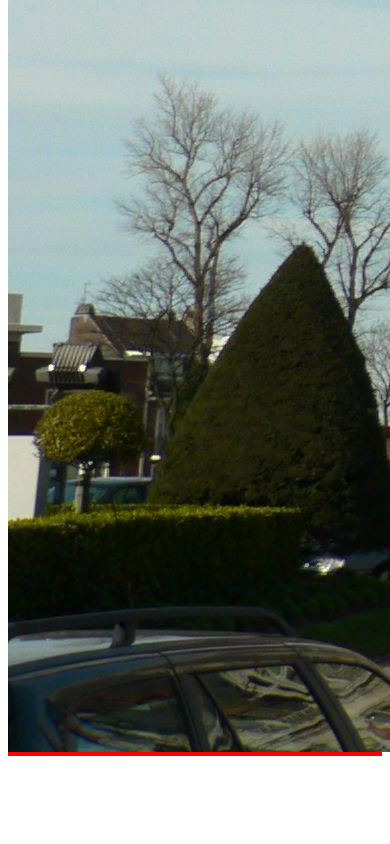
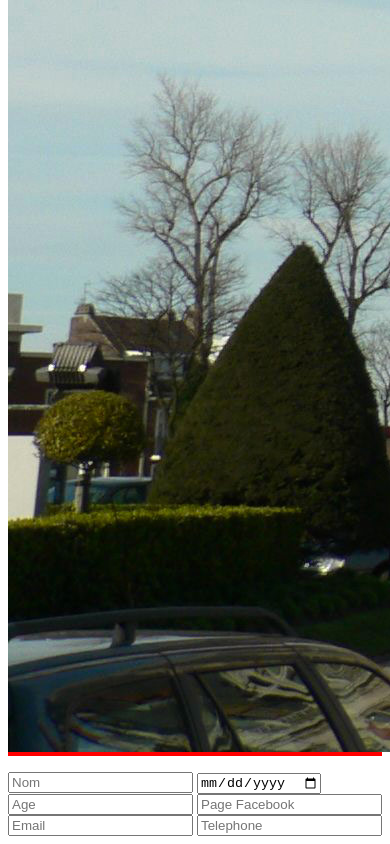
Before and after one commit to leolannoy/TP-M4105C, a plain HTML site: page tp1/index.html in a window 390 px wide. Shown: the part 1918-2762 px from the top of the page. Before the commit the page ends 2690 px from the top, so only its background shows below. Drawn offline with Linux system fonts and the light colour scheme; some packages are replaced by stand-ins of ours; a script that the page names is missing.

Commit message:
Ajout CSS + Img

```diff
--- a/tp1/index.html
+++ b/tp1/index.html
@@ -35,5 +35,16 @@
 			<img src="img/calais.jpg">
 			</p>
 
+			<input type="text" name="Nom" placeholder="Nom"/>
+			<input type="date" name="date" />
+			<input type="number" name="age" placeholder="Age"/>
+			<input type="text" name="FB" placeholder="Page Facebook"/>
+			<input type="text" name="email" placeholder="Email"/>
+			<input type="number" name="téléphone" placeholder="Telephone"/>
+
+
+
+
+
 </body>
 </html>
```
